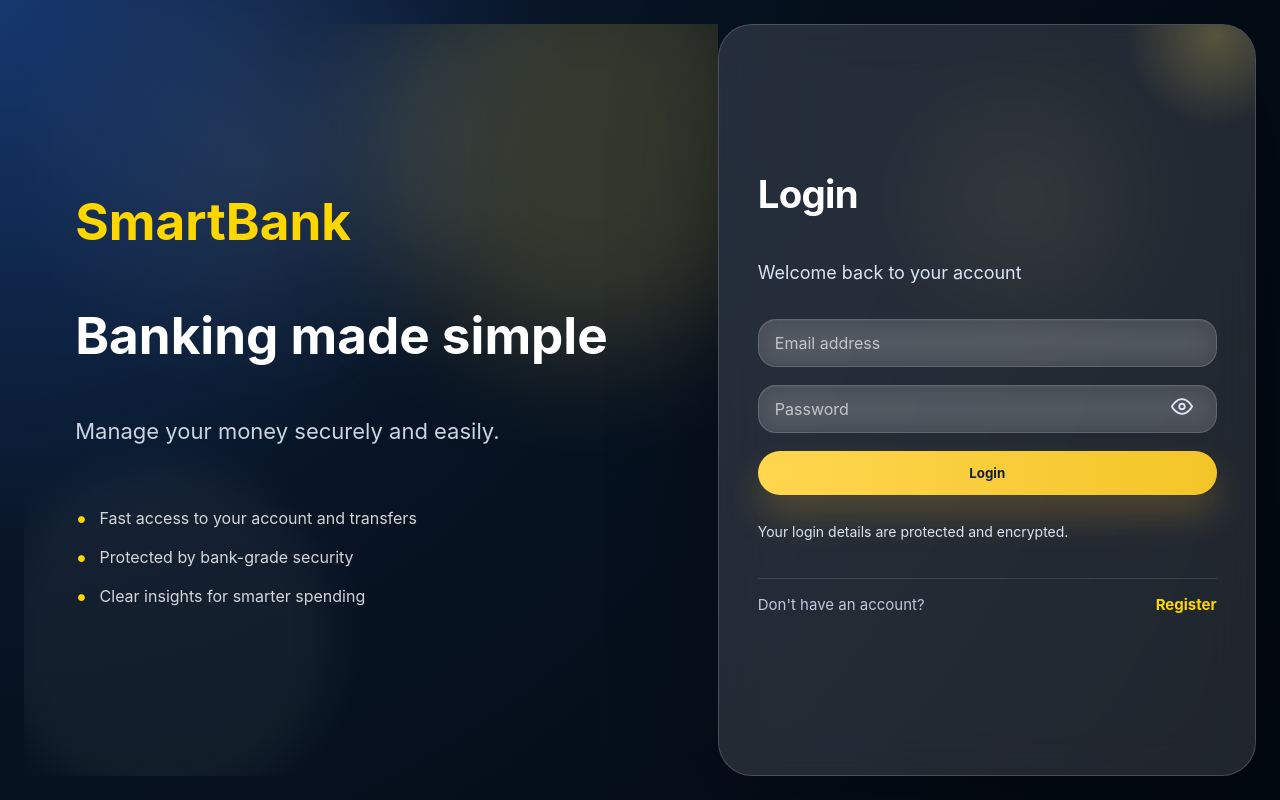
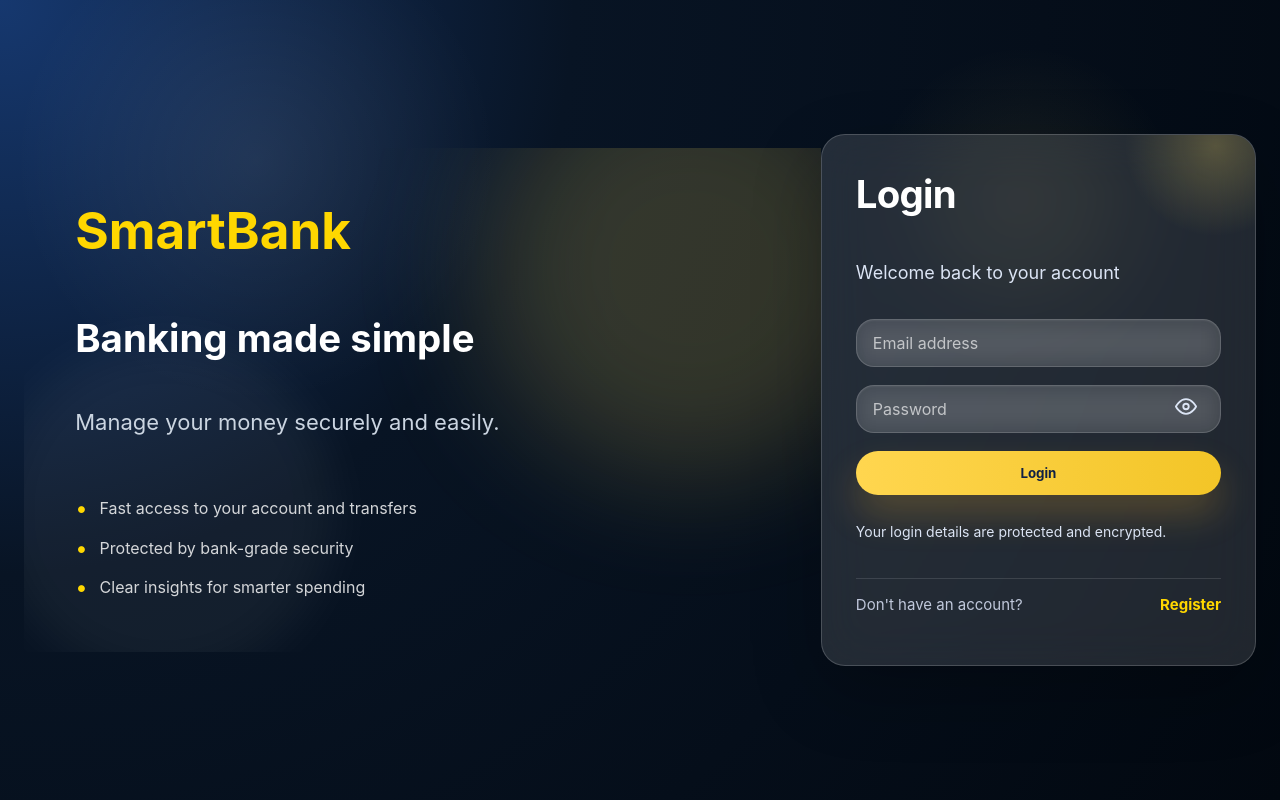
Before and after one commit to chayush770-wq/fullstack-bank, a React app in the folder frontend/: page / in a window 1280 px wide. Built offline with nearby package versions, Linux system fonts and the light colour scheme; no server answers; the HTML template or start-up script is replaced by a standard one.

Commit message:
fix compact auth layout

```diff
--- a/frontend/src/styles/global.css
+++ b/frontend/src/styles/global.css
@@ -59,7 +59,10 @@ input {
   padding: 24px;
   background: radial-gradient(circle at top left, #16386f 0%, #081424 38%, #020810 100%);
   color: white;
-  overflow: hidden;
+  overflow-x: hidden;
+  overflow-y: auto;
+  align-items: center;
+  position: relative;
 }
 
 .auth-success-page {
@@ -119,10 +122,10 @@ input {
 }
 
 .auth-hero h2 {
-  font-size: clamp(34px, 4vw, 52px);
-  line-height: 1.08;
-  max-width: 680px;
-  margin: 0 0 28px;
+  font-size: clamp(26px, 3vw, 40px);
+  line-height: 1.12;
+  max-width: 420px;
+  margin: 0 0 22px;
   position: relative;
   z-index: 1;
 }
@@ -170,15 +173,15 @@ input {
 }
 
 .auth-card {
-  width: min(560px, 42vw);
+  width: min(460px, 34vw);
   background: rgba(255, 255, 255, 0.12);
   border: 1px solid rgba(255, 255, 255, 0.18);
-  padding: clamp(28px, 3vw, 42px);
+  padding: 36px 34px;
   display: flex;
   flex-direction: column;
-  justify-content: center;
-  border-radius: 34px;
-  box-shadow: 0 36px 110px rgba(0, 0, 0, 0.28);
+  justify-content: flex-start;
+  border-radius: 24px;
+  box-shadow: 0 26px 70px rgba(0, 0, 0, 0.24);
   backdrop-filter: blur(24px);
   position: relative;
   overflow: hidden;
@@ -357,14 +360,14 @@ input:focus {
 }
 
 .email-modal {
-  width: min(460px, 92vw);
+  width: min(430px, 92vw);
   background: rgba(255, 255, 255, 0.12);
   border: 1px solid rgba(255, 255, 255, 0.16);
   backdrop-filter: blur(24px);
-  border-radius: 36px;
-  padding: 34px 30px;
+  border-radius: 28px;
+  padding: 28px 28px;
   text-align: center;
-  box-shadow: 0 30px 80px rgba(0, 0, 0, 0.32);
+  box-shadow: 0 24px 60px rgba(0, 0, 0, 0.28);
   position: relative;
   overflow: hidden;
 }
@@ -382,9 +385,9 @@ input:focus {
 }
 
 .email-icon-circle {
-  width: 88px;
-  height: 88px;
-  margin: 0 auto 20px;
+  width: 76px;
+  height: 76px;
+  margin: 0 auto 16px;
   border-radius: 50%;
   display: flex;
   align-items: center;
@@ -395,53 +398,53 @@ input:focus {
     rgba(255, 193, 7, 0.82)
   );
   color: #102044;
-  font-size: 40px;
-  box-shadow: 0 20px 40px rgba(255, 193, 7, 0.3);
+  font-size: 34px;
+  box-shadow: 0 16px 30px rgba(255, 193, 7, 0.26);
 }
 
 .email-status {
   display: inline-block;
-  padding: 10px 18px;
+  padding: 8px 16px;
   border-radius: 999px;
   background: rgba(255, 215, 0, 0.16);
   color: #ffd700;
-  font-size: 14px;
+  font-size: 13px;
   font-weight: 700;
-  margin-bottom: 22px;
+  margin-bottom: 18px;
 }
 
 .email-modal h2 {
-  margin: 0 0 20px;
-  font-size: clamp(30px, 3vw, 40px);
-  line-height: 1.05;
+  margin: 0 0 16px;
+  font-size: clamp(28px, 3vw, 36px);
+  line-height: 1.08;
   color: white;
 }
 
 .email-main-text {
   color: #dbe4f4;
-  font-size: 18px;
-  margin-bottom: 18px;
+  font-size: 16px;
+  margin-bottom: 14px;
 }
 
 .email-address-box {
   display: inline-flex;
   align-items: center;
   justify-content: center;
-  padding: 16px 24px;
-  border-radius: 18px;
+  padding: 13px 20px;
+  border-radius: 16px;
   background: rgba(255, 255, 255, 0.12);
   border: 1px solid rgba(255, 255, 255, 0.1);
   color: white;
   font-weight: 700;
-  margin-bottom: 24px;
+  margin-bottom: 18px;
   word-break: break-all;
 }
 
 .email-secondary-text {
   color: #dbe4f4;
-  font-size: 17px;
-  line-height: 1.7;
-  margin-bottom: 24px;
+  font-size: 15px;
+  line-height: 1.55;
+  margin-bottom: 18px;
 }
 
 .email-secondary-text strong {
@@ -451,11 +454,11 @@ input:focus {
 .email-tip-box {
   background: rgba(255, 255, 255, 0.08);
   border: 1px solid rgba(255, 255, 255, 0.08);
-  border-radius: 20px;
-  padding: 18px;
+  border-radius: 18px;
+  padding: 14px;
   color: #cbd5e1;
-  line-height: 1.7;
-  margin-bottom: 28px;
+  line-height: 1.55;
+  margin-bottom: 18px;
 }
 
 .email-tip-box strong {
@@ -464,7 +467,7 @@ input:focus {
 
 .redirect-text {
   color: #94a3b8;
-  margin-bottom: 20px;
+  margin-bottom: 14px;
 }
 
 /* ======================================== */
@@ -1286,8 +1289,13 @@ input:focus {
 
 @media (min-width: 901px) {
   .auth-page {
-    height: 100svh;
-    overflow: hidden;
+    min-height: 100svh;
+    overflow-y: auto;
+    align-items: center;
+  }
+
+  .auth-success-page {
+    overflow-y: auto;
   }
 
   .bank-page {
```
